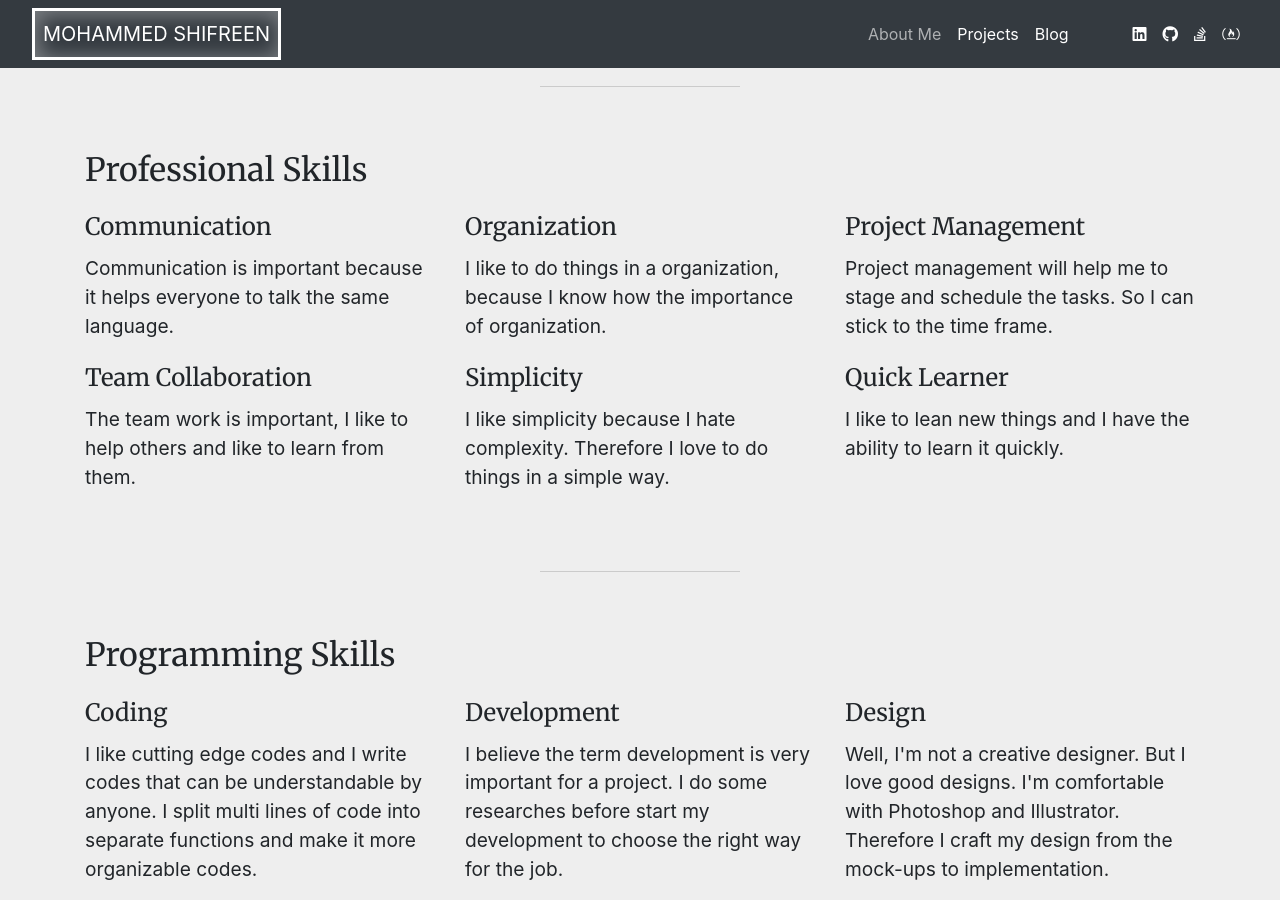
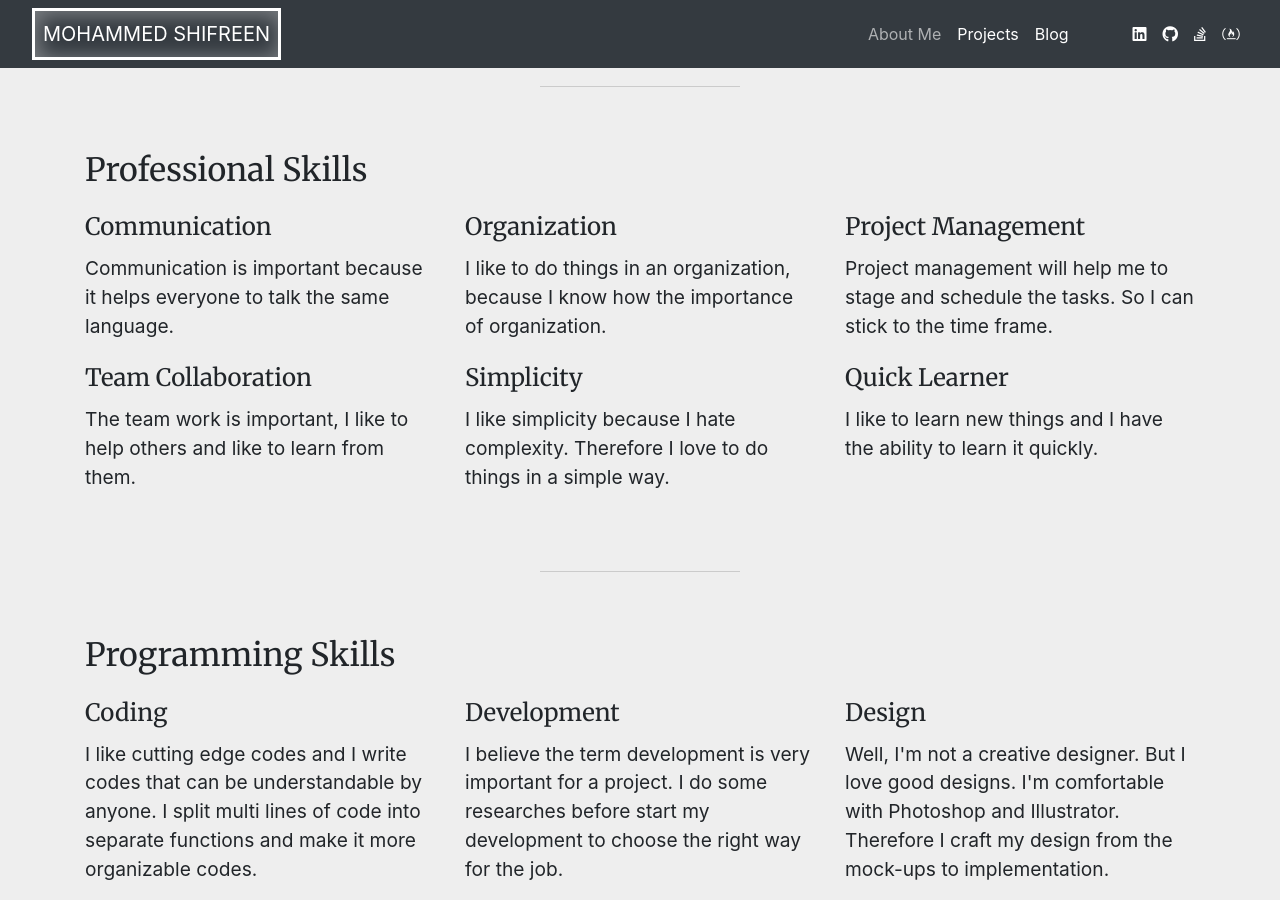
Before and after one commit to Shifrin/shifrin.github.io, a Jekyll site: the page built from about.html, in a window 1280 px wide and 900 px high, scrolled down 1611 px. Built offline with Jekyll 4.4.1, drawn with Linux system fonts in a browser that asks for light colours; nearby versions of some CDN libraries; comment, search, counter and statistics services are not loaded.

Commit message:
Fixed some grammer & spelling mistakes

```diff
--- a/about.html
+++ b/about.html
@@ -69,7 +69,7 @@ bodyClass: about-page
 
                 <div class="col-md-4 mb-3 mb-md-0">
                     <h4>Organization</h4>
-                    <p>I like to do things in a organization, because I know how the importance of organization.</p>
+                    <p>I like to do things in an organization, because I know how the importance of organization.</p>
                 </div>
 
                 <div class="col-md-4 mb-3 mb-md-0">
@@ -91,7 +91,7 @@ bodyClass: about-page
 
                 <div class="col-md-4">
                     <h4>Quick Learner</h4>
-                    <p>I like to lean new things and I have the ability to learn it quickly.</p>
+                    <p>I like to learn new things and I have the ability to learn it quickly.</p>
                 </div>
             </div>
         </section>
--- a/assets/css/style.css
+++ b/assets/css/style.css
@@ -210,6 +210,14 @@ img.me {
     margin: 3rem 0;
     font-size: 1.2rem;
 }
+@media (max-width: 767.02px) {
+    .page-title h1 {
+        font-size: 3rem !important;
+    }
+    .page-title p.lead {
+        font-size: 1.5rem;
+    }
+}
 
 /* Blog Page */
 .blog-posts .post-title {
```
Also changed, not shown: _posts/2019-01-01-how-did-i-create-my-website-for-free.md (+1 -1 lines).
